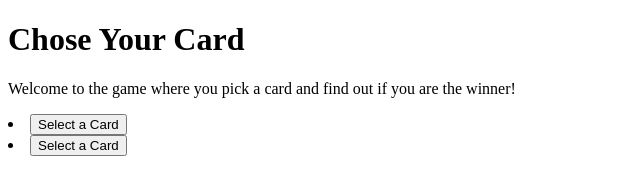
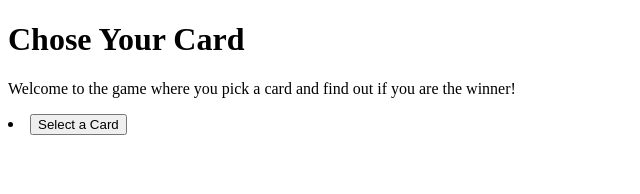
Before and after one commit to Dorneles-Fabiane/alg_card_game, a plain HTML site: page index.html in a window 1280 px wide. Shown: the whole page, without its empty margins (0-640 px from the left). Drawn offline with Linux system fonts and the light colour scheme.

Commit message:
Update index.html

```diff
--- a/index.html
+++ b/index.html
@@ -14,8 +14,6 @@
     </div>
     <li><button type="button" onclick="selectCard()">Select a Card</button></li>
 
-    <li><button type="button" onclick="selectCardComputer()">Select a Card</button></li>
-
     <script src="js/script.js"></script>
 </body>
 </html>
```
